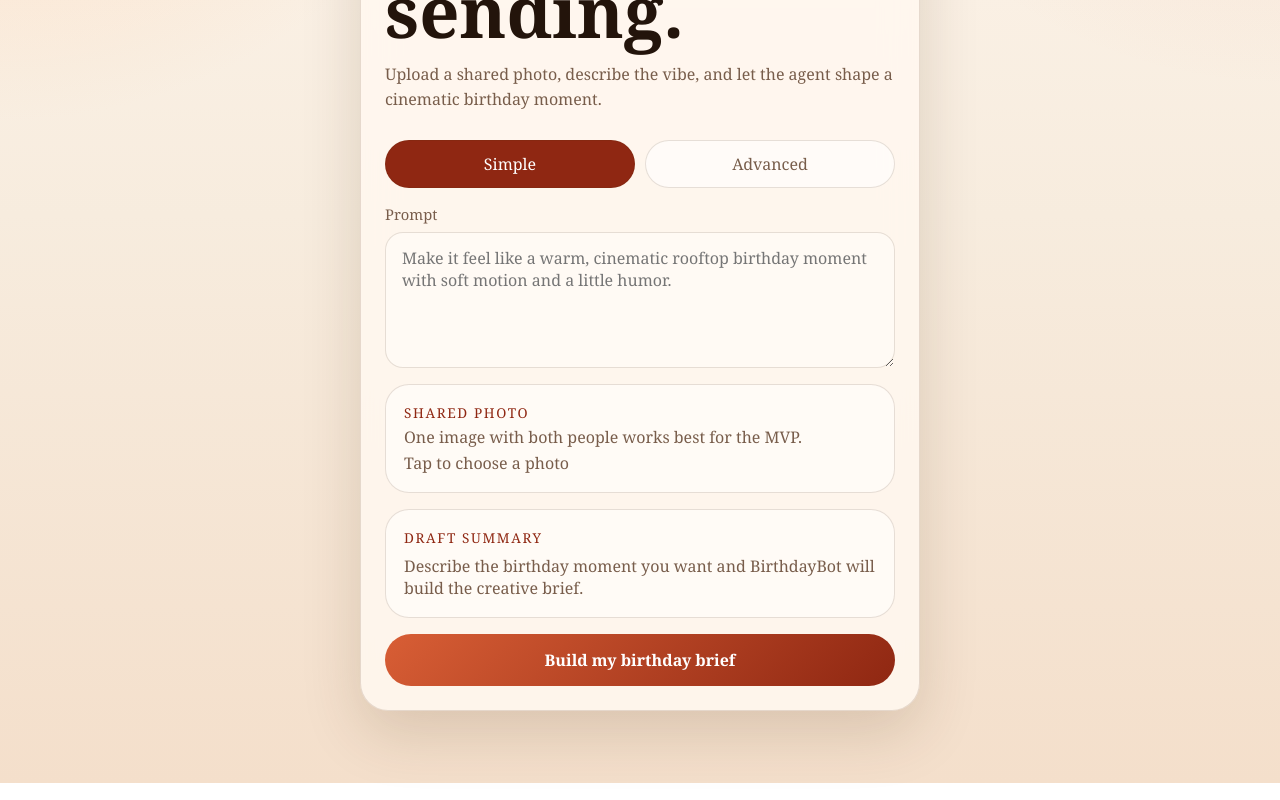
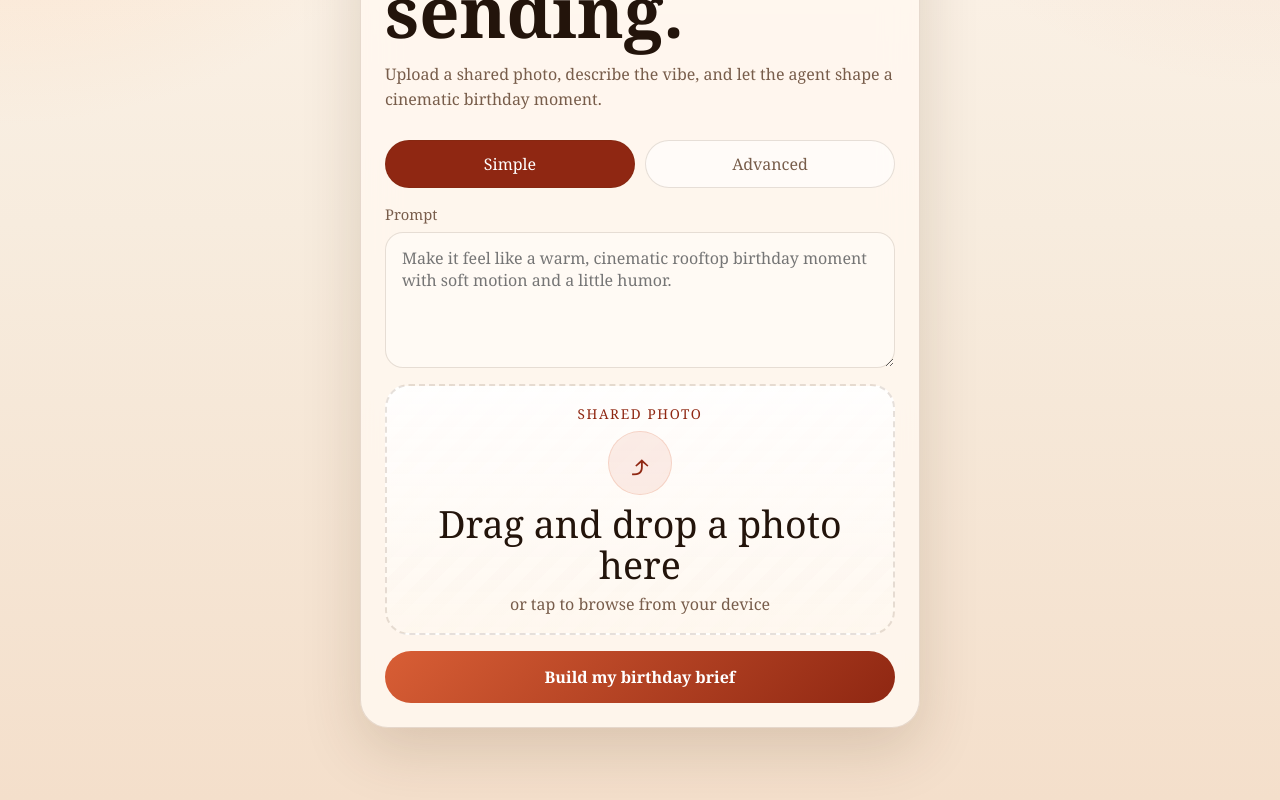
Before and after one commit to RajatA98/BirthdayBot, a Next.js app: page / in a window 1280 px wide. Shown: the part 402-1202 px from the top of the page. Built offline with nearby package versions, Linux system fonts and the light colour scheme.

Commit message:
Harden BirthdayBot prompt and upload flow

```diff
--- a/app/globals.css
+++ b/app/globals.css
@@ -161,8 +161,35 @@ select:focus,
 
 .upload-card {
   display: grid;
-  gap: 4px;
+  gap: 8px;
   cursor: pointer;
+  place-items: center;
+  text-align: center;
+  min-height: 220px;
+  border-style: dashed;
+  border-width: 2px;
+  background:
+    linear-gradient(180deg, rgba(255, 255, 255, 0.9), rgba(255, 248, 241, 0.82)),
+    repeating-linear-gradient(
+      -45deg,
+      rgba(216, 94, 53, 0.04),
+      rgba(216, 94, 53, 0.04) 12px,
+      transparent 12px,
+      transparent 24px
+    );
+}
+
+.upload-card.dragging {
+  border-color: rgba(216, 94, 53, 0.58);
+  background:
+    linear-gradient(180deg, rgba(255, 234, 224, 0.96), rgba(255, 244, 238, 0.92)),
+    repeating-linear-gradient(
+      -45deg,
+      rgba(216, 94, 53, 0.08),
+      rgba(216, 94, 53, 0.08) 12px,
+      transparent 12px,
+      transparent 24px
+    );
 }
 
 .upload-title,
@@ -176,6 +203,24 @@ select:focus,
 .upload-copy,
 .upload-meta {
   color: var(--muted);
+}
+
+.upload-copy.strong {
+  color: var(--text);
+  font-size: clamp(1.6rem, 4vw, 2.35rem);
+  line-height: 1.1;
+}
+
+.upload-icon {
+  width: 64px;
+  height: 64px;
+  border-radius: 999px;
+  display: grid;
+  place-items: center;
+  font-size: 2rem;
+  color: var(--accent-strong);
+  background: rgba(216, 94, 53, 0.1);
+  border: 1px solid rgba(216, 94, 53, 0.18);
 }
 
 input[type="file"] {
--- a/components/creation-form.tsx
+++ b/components/creation-form.tsx
@@ -2,9 +2,9 @@
 
 import React, {
   ChangeEvent,
+  DragEvent,
   FormEvent,
   useEffect,
-  useMemo,
   useState
 } from "react";
 
@@ -57,6 +57,7 @@ export function CreationForm({ api = studioApi }: { api?: StudioApi }) {
   const [statusError, setStatusError] = useState("");
   const [copyStatus, setCopyStatus] = useState<"" | "copied" | "failed">("");
   const [isStartingGeneration, setIsStartingGeneration] = useState(false);
+  const [isDraggingPhoto, setIsDraggingPhoto] = useState(false);
   const [advanced, setAdvanced] = useState<AdvancedSettings>(
     defaultAdvancedSettings
   );
@@ -116,14 +117,6 @@ export function CreationForm({ api = studioApi }: { api?: StudioApi }) {
     };
   }, [api, job?.jobId, phase]);
 
-  const summary = useMemo(() => {
-    if (!prompt.trim()) {
-      return "Describe the birthday moment you want and BirthdayBot will build the creative brief.";
-    }
-
-    return `BirthdayBot will shape a ${isAdvanced ? "guided" : "quick"} birthday concept around: "${prompt.trim()}".`;
-  }, [isAdvanced, prompt]);
-
   async function onPhotoChange(event: ChangeEvent<HTMLInputElement>) {
     const nextFile = event.target.files?.[0];
 
@@ -136,6 +129,22 @@ export function CreationForm({ api = studioApi }: { api?: StudioApi }) {
     setPhotoName(nextFile.name);
     setPhotoDataUrl(await fileToDataUrl(nextFile));
     setErrors((current) => ({ ...current, photo: undefined }));
+  }
+
+  async function applyPhotoFile(nextFile?: File) {
+    if (!nextFile) {
+      return;
+    }
+
+    setPhotoName(nextFile.name);
+    setPhotoDataUrl(await fileToDataUrl(nextFile));
+    setErrors((current) => ({ ...current, photo: undefined }));
+  }
+
+  async function onPhotoDrop(event: DragEvent<HTMLLabelElement>) {
+    event.preventDefault();
+    setIsDraggingPhoto(false);
+    await applyPhotoFile(event.dataTransfer.files?.[0]);
   }
 
   function validate() {
@@ -238,6 +247,24 @@ export function CreationForm({ api = studioApi }: { api?: StudioApi }) {
     setStatusError("");
   }
 
+  function startFresh() {
+    setMode("simple");
+    setPrompt("");
+    setPhotoName("");
+    setPhotoDataUrl("");
+    setErrors({});
+    setPhase("draft");
+    setRequestId("");
+    setPlan(null);
+    setCaption("");
+    setJob(null);
+    setStatusError("");
+    setCopyStatus("");
+    setIsStartingGeneration(false);
+    setIsDraggingPhoto(false);
+    setAdvanced(defaultAdvancedSettings);
+  }
+
   async function copyCaption() {
     try {
       await navigator.clipboard.writeText(caption);
@@ -273,7 +300,10 @@ export function CreationForm({ api = studioApi }: { api?: StudioApi }) {
         <PlanCard label="Scene direction" value={plan.sceneDirection} />
         <PlanCard label="Motion direction" value={plan.motionDirection} />
         <PlanCard label="Generation strategy" value={plan.generationStrategy} />
+        <PlanCard label="Subject count" value={String(plan.subjectCount)} />
         <PlanList label="Keep from photo" items={plan.keepFromPhoto} />
+        <PlanList label="Identity anchors" items={plan.identityAnchors} />
+        <PlanList label="Scene guardrails" items={plan.sceneGuardrails} />
         <PlanCard label="Caption approach" value={plan.captionApproach} />
 
         <section className="summary-card">
@@ -352,6 +382,9 @@ export function CreationForm({ api = studioApi }: { api?: StudioApi }) {
           <button className="ghost-action" type="button" onClick={adjustSettings}>
             Adjust settings
           </button>
+          <button className="ghost-action" type="button" onClick={startFresh}>
+            Make a new video
+          </button>
         </div>
       </section>
     );
@@ -398,13 +431,36 @@ export function CreationForm({ api = studioApi }: { api?: StudioApi }) {
         </p>
       ) : null}
 
-      <label className="upload-card" htmlFor="photo-upload">
+      <label
+        className={isDraggingPhoto ? "upload-card dragging" : "upload-card"}
+        htmlFor="photo-upload"
+        onDragOver={(event) => {
+          event.preventDefault();
+          setIsDraggingPhoto(true);
+        }}
+        onDragEnter={(event) => {
+          event.preventDefault();
+          setIsDraggingPhoto(true);
+        }}
+        onDragLeave={(event) => {
+          if (event.currentTarget.contains(event.relatedTarget as Node | null)) {
+            return;
+          }
+          setIsDraggingPhoto(false);
+        }}
+        onDrop={onPhotoDrop}
+      >
         <span className="upload-title">Shared photo</span>
-        <span className="upload-copy">
-          One image with both people works best for the MVP.
+        <span className="upload-icon" aria-hidden="true">
+          ⤴
+        </span>
+        <span className="upload-copy strong">
+          {photoName ? photoName : "Drag and drop a photo here"}
         </span>
         <span className="upload-meta">
-          {photoName ? `Selected: ${photoName}` : "Tap to choose a photo"}
+          {photoName
+            ? "Photo loaded. You can drop another file to replace it."
+            : "or tap to browse from your device"}
         </span>
       </label>
       <input
@@ -413,7 +469,10 @@ export function CreationForm({ api = studioApi }: { api?: StudioApi }) {
         type="file"
         accept="image/*"
         aria-label="Shared photo"
-        onChange={onPhotoChange}
+        onChange={async (event) => {
+          await onPhotoChange(event);
+          setIsDraggingPhoto(false);
+        }}
         aria-invalid={Boolean(errors.photo)}
         aria-describedby={errors.photo ? "photo-error" : undefined}
       />
@@ -490,11 +549,7 @@ export function CreationForm({ api = studioApi }: { api?: StudioApi }) {
         </section>
       ) : null}
 
-      <section className="summary-card" aria-live="polite">
-        <p className="summary-label">Draft summary</p>
-        <p>{summary}</p>
-        {statusError ? <p className="field-error">{statusError}</p> : null}
-      </section>
+      {statusError ? <p className="field-error">{statusError}</p> : null}
 
       <button className="primary-action" type="submit">
         Build my birthday brief
--- a/lib/agent-plan.ts
+++ b/lib/agent-plan.ts
@@ -23,7 +23,21 @@ export function buildMockPlan(input: DraftRequest): AgentPlan {
       "The feeling of closeness between the two people",
       "The core composition of the original photo"
     ],
-    surpriseFactor: "Add a polished birthday-movie feel without drifting so far that the people stop feeling real."
+    surpriseFactor: "Add a polished birthday-movie feel without drifting so far that the people stop feeling real.",
+    subjectCount: 2,
+    identityAnchors: [
+      "Person 1 remains the left-side subject from the source photo",
+      "Person 2 remains the right-side subject from the source photo",
+      "Keep faces, hair, and clothing recognizable"
+    ],
+    sceneGuardrails: [
+      "Preserve exactly the people visible in the source image",
+      "Keep the original scene grounded in the uploaded photo",
+      "Do not invent a new cast or swap identities"
+    ],
+    safePrompt: `Animate the source image into a short cinematic birthday video. Preserve exactly 2 people from the uploaded image. Keep their identities, faces, hair, clothing, body proportions, and positions recognizable. Do not add, remove, duplicate, or replace any person. Keep the original scene grounded in the source image. User intent: ${subject}. Add subtle natural motion, realistic celebration energy, and a polished birthday atmosphere while staying faithful to the source photo.`,
+    negativePrompt:
+      "No extra people. No duplicate person. No identity drift. No face replacement. No gender swap. No outfit replacement. No subject removal. No scene rewrite that removes one of the original people."
   };
 }
 
--- a/lib/plan-service.ts
+++ b/lib/plan-service.ts
@@ -17,7 +17,12 @@ const jsonSchema = {
       "captionApproach",
       "generationStrategy",
       "keepFromPhoto",
-      "surpriseFactor"
+      "surpriseFactor",
+      "subjectCount",
+      "identityAnchors",
+      "sceneGuardrails",
+      "safePrompt",
+      "negativePrompt"
     ],
     properties: {
       title: { type: "string" },
@@ -32,7 +37,20 @@ const jsonSchema = {
         items: { type: "string" },
         minItems: 2
       },
-      surpriseFactor: { type: "string" }
+      surpriseFactor: { type: "string" },
+      subjectCount: { type: "integer", minimum: 1, maximum: 6 },
+      identityAnchors: {
+        type: "array",
+        items: { type: "string" },
+        minItems: 1
+      },
+      sceneGuardrails: {
+        type: "array",
+        items: { type: "string" },
+        minItems: 1
+      },
+      safePrompt: { type: "string" },
+      negativePrompt: { type: "string" }
     }
   },
   strict: true
@@ -54,8 +72,12 @@ export async function generatePlanAndCaption(input: DraftRequest) {
   const prompt = [
     "You are BirthdayBot's planning agent.",
     "Analyze the uploaded shared birthday photo and the user prompt.",
-    "Return a concise cinematic generation plan.",
+    "Return a concise cinematic generation plan plus a strict backend-safe video prompt.",
     "Keep the people recognizable.",
+    "Infer the exact number of visible people and preserve that count.",
+    "Create identity anchors that describe each subject without naming unknown people.",
+    "Generate a safePrompt for the downstream video model that strongly preserves subject count, identity, clothing, and relative position.",
+    "Generate a negativePrompt that explicitly forbids extra people, identity drift, face replacement, subject removal, and outfit replacement.",
     `Mode: ${input.mode}`,
     `User prompt: ${input.prompt}`,
     `Advanced settings: ${JSON.stringify(input.advanced)}`
--- a/lib/types.ts
+++ b/lib/types.ts
@@ -29,6 +29,11 @@ export type AgentPlan = {
   generationStrategy: string;
   keepFromPhoto: string[];
   surpriseFactor: string;
+  subjectCount: number;
+  identityAnchors: string[];
+  sceneGuardrails: string[];
+  safePrompt: string;
+  negativePrompt: string;
 };
 
 export type PlanRecord = {
--- a/lib/video-service.ts
+++ b/lib/video-service.ts
@@ -173,12 +173,11 @@ function inferProviderStage(logs?: Array<{ message?: string }>) {
 
 function buildFalPrompt(draft: DraftRequest, plan: PlanRecord["plan"]) {
   return [
-    draft.prompt,
-    plan.concept,
-    plan.sceneDirection,
-    plan.motionDirection,
-    plan.generationStrategy,
-    `Keep these cues from the photo: ${plan.keepFromPhoto.join("; ")}`
+    plan.safePrompt,
+    `Identity anchors: ${plan.identityAnchors.join("; ")}`,
+    `Scene guardrails: ${plan.sceneGuardrails.join("; ")}`,
+    `Keep these cues from the photo: ${plan.keepFromPhoto.join("; ")}`,
+    `Negative constraints: ${plan.negativePrompt}`
   ].join(" ");
 }
 
```
Also changed, not shown: lib/memory-store.ts (+39 -8 lines), ops/HANDOFF_2026-05-09.md (+8 -4 lines), ops/updates/2026-05-09--main--prompt-hardening.md (added, +25 -0 lines), 2 other files (tests, documents, lock files or other folders).
